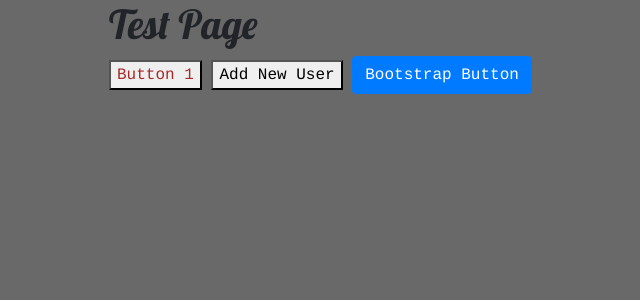
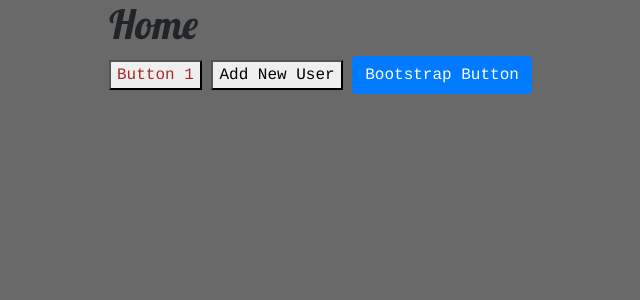
Before and after one commit to HMartinez20/GoBowling, a Jekyll site: the page built from index.html, in a window 1280 px wide. Shown: the top 300 px of the page, without its empty margins (275-915 px from the left). Built offline with Jekyll 4.4.1, drawn with Linux system fonts in a browser that asks for light colours; nearby versions of some CDN libraries; comment, search, counter and statistics services are not loaded.

Commit message:
Update index.html

```diff
--- a/index.html
+++ b/index.html
@@ -10,7 +10,7 @@ title: Home
       <link href='https://fonts.googleapis.com/css?family=Lobster' rel='stylesheet'>
    </head>
    <body>
-   <h1> Test Page </h1>
+   <h1> {{ page.title }} </h1>
    <button id="button" onclick="window.location='https://hmartinez20.github.io/GoBowling/main.html'"> Button 1 </button>
    <button onclick="writeNewUser();">Add New User</button>
    <button type="button" class="btn btn-primary">Bootstrap Button</button>
```
